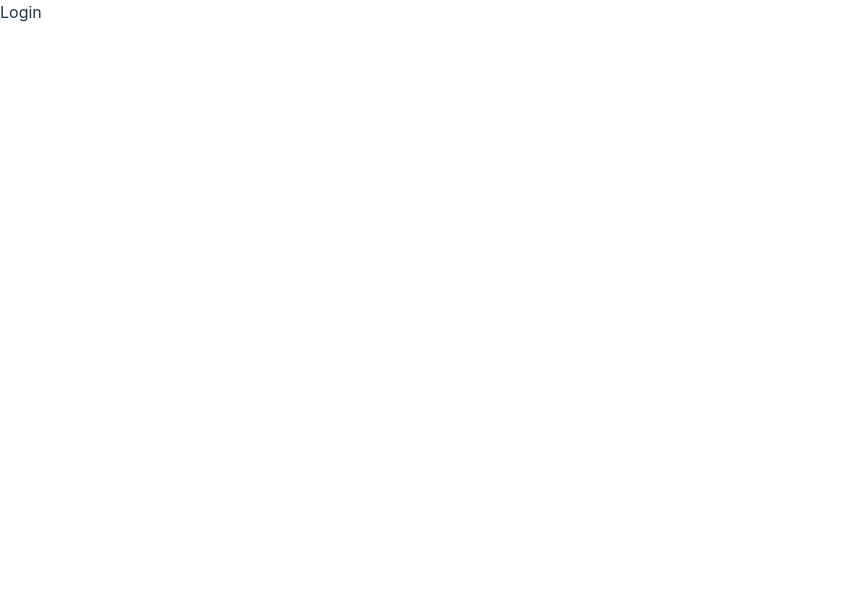
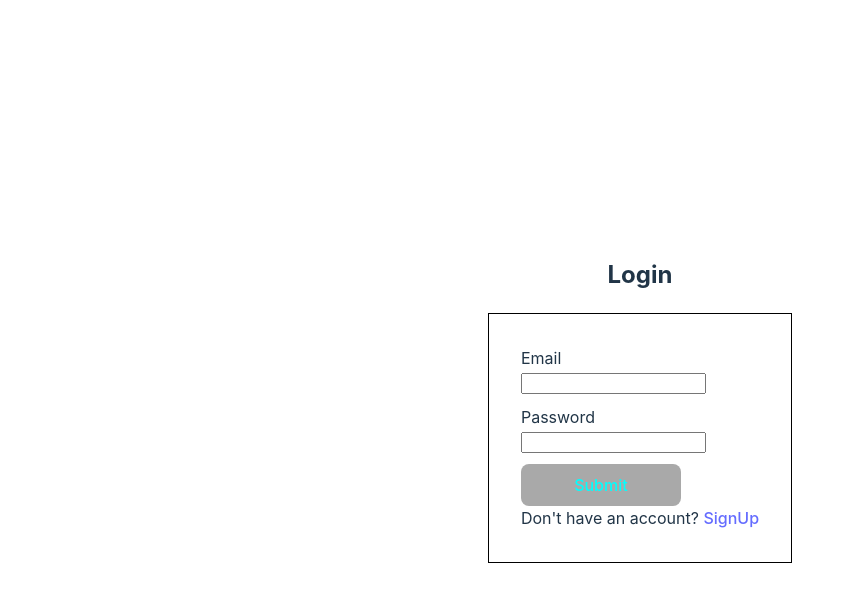
Before and after one commit to mikekline/recipe_app_revised, a React (Create React App) app in the folder client/: page /Recipe_app/login in a window 1280 px wide. Shown: the top 602 px of the page, without its empty margins (0-854 px from the left). Built offline with nearby package versions, Linux system fonts and the light colour scheme.

Commit message:
added login page

```diff
--- a/client/src/App.jsx
+++ b/client/src/App.jsx
@@ -1,7 +1,7 @@
 import "./App.css";
 import { BrowserRouter, Routes, Route } from 'react-router-dom';
 import { Navbar, CreateRecipe, EditRecipe, DeleteRecipes, Recipes, Recipe, Error } from "./pages";
-import { Login, Signup } from "./pages/auth";
+import { Login, SignUp } from "./pages/auth";
 
 
 function App() {
@@ -15,7 +15,7 @@ function App() {
           <Route path='/Recipe_app/deleteRecipe' element={<DeleteRecipes />} />
         </Route>
         <Route path='/Recipe_app/login' element={<Login />} />
-        <Route path='/Recipe_app/signup' element={<Signup />} />
+        <Route path='/Recipe_app/signup' element={<SignUp />} />
 
         <Route path='*' element={<Error />} />
       </Routes>
--- a/client/src/pages/auth/Login.jsx
+++ b/client/src/pages/auth/Login.jsx
@@ -1,9 +1,89 @@
-import React from 'react'
+import React from "react";
+import { Link, useNavigate } from "react-router-dom";
+import { useForm } from "react-hook-form";
+import axios from "axios";
 
 const Login = () => {
+  const navigateTo = useNavigate();
+
+  const {
+    register,
+    handleSubmit,
+    reset,
+    formState: { errors },
+  } = useForm();
+
+  const onSubmit = async (data, e) => {
+    e.preventDefault();
+
+
+    const login = {
+      email: data.email,
+      password: data.password,
+    };
+
+    axios
+      .post(`${process.env.REACT_APP_BASE_URL}/user/login`,
+        login,
+        { withCredentials: true }
+      )
+      .then((res) => {
+        console.log(res);
+        const { success, message } = res.data;
+        if(success){
+          reset();
+          navigateTo('/Recipe_app/');
+        } else {
+          alert(message);
+        };
+      })
+      .catch((error) => {
+        console.log(`Error: ${error}`);
+      });
+  };
+
+
   return (
-    <div>Login</div>
-  )
+    <section>
+      <h2>Login</h2>
+      <form
+        className='createRecipeForm'
+        onSubmit={(e) => handleSubmit(onSubmit)(e)}
+      >
+
+        <div>
+          <label>Email</label>
+          <input
+            name='email'
+            type='email'
+            {...register("email", { required: "An email is required!" })}
+          />
+          <small className='text-danger'>
+            {errors?.email && errors.email.message}
+          </small>
+        </div>
+
+        <div>
+          <label>Password</label>
+          <input
+            name='password'
+            type='password'
+            {...register("password", { required: "A Password is required!" })}
+          />
+          <small className='text-danger'>
+            {errors?.password && errors.password.message}
+          </small>
+        </div>
+
+        <button className='btn' type='submit'>
+          Submit
+        </button>
+        <span>
+           Don't have an account? <Link to={"/Recipe_app/signup"}>SignUp</Link>
+        </span>
+      </form>
+    </section>
+  );
 }
 
 export default Login
--- a/client/src/pages/auth/index.js
+++ b/client/src/pages/auth/index.js
@@ -1,3 +1,3 @@
 export {default as Login} from "./Login";
-export {default as Signup} from "./Signup";
+export {default as SignUp} from "./Signup";
 export {default as Home} from "./Home";
```
Also changed, not shown: client/src/pages/auth/Signup.jsx (+6 -5 lines).
